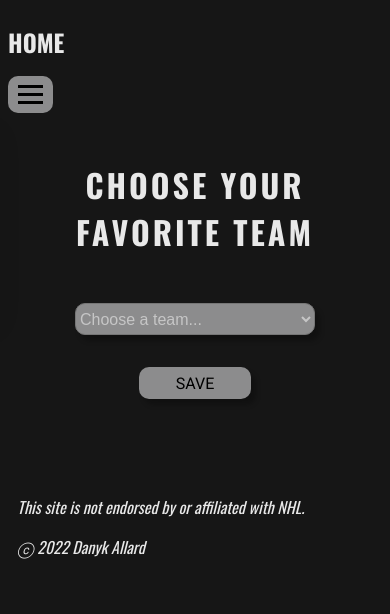
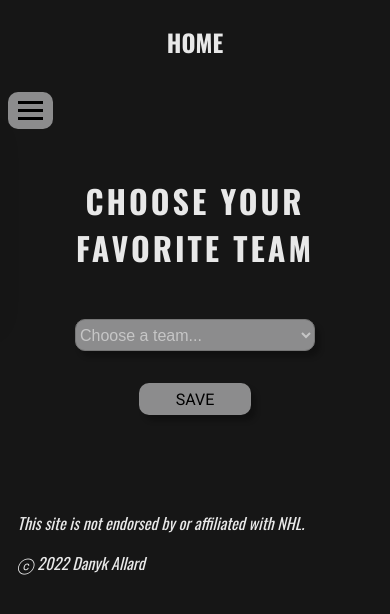
Before and after one commit to KYNAD-117/hockey_scores, a plain HTML site: page index.html in a window 390 px wide. Drawn offline with nearby package versions, Linux system fonts and the light colour scheme; no server answers.

Commit message:
MINOR FIX - fix media query 500px to display logo

```diff
--- a/css/style.css
+++ b/css/style.css
@@ -543,12 +543,13 @@ img[src="null"]{
     }
 
     .logo{
-        display: none;
+        margin: .5rem;
     }
 
     .logo-titre{
-        display: block;
-        justify-content: center;
+        display: felx;
+        justify-content: space-around;
+        margin-bottom: 1rem;
     }
 
     .logo-titre>h1{
```
